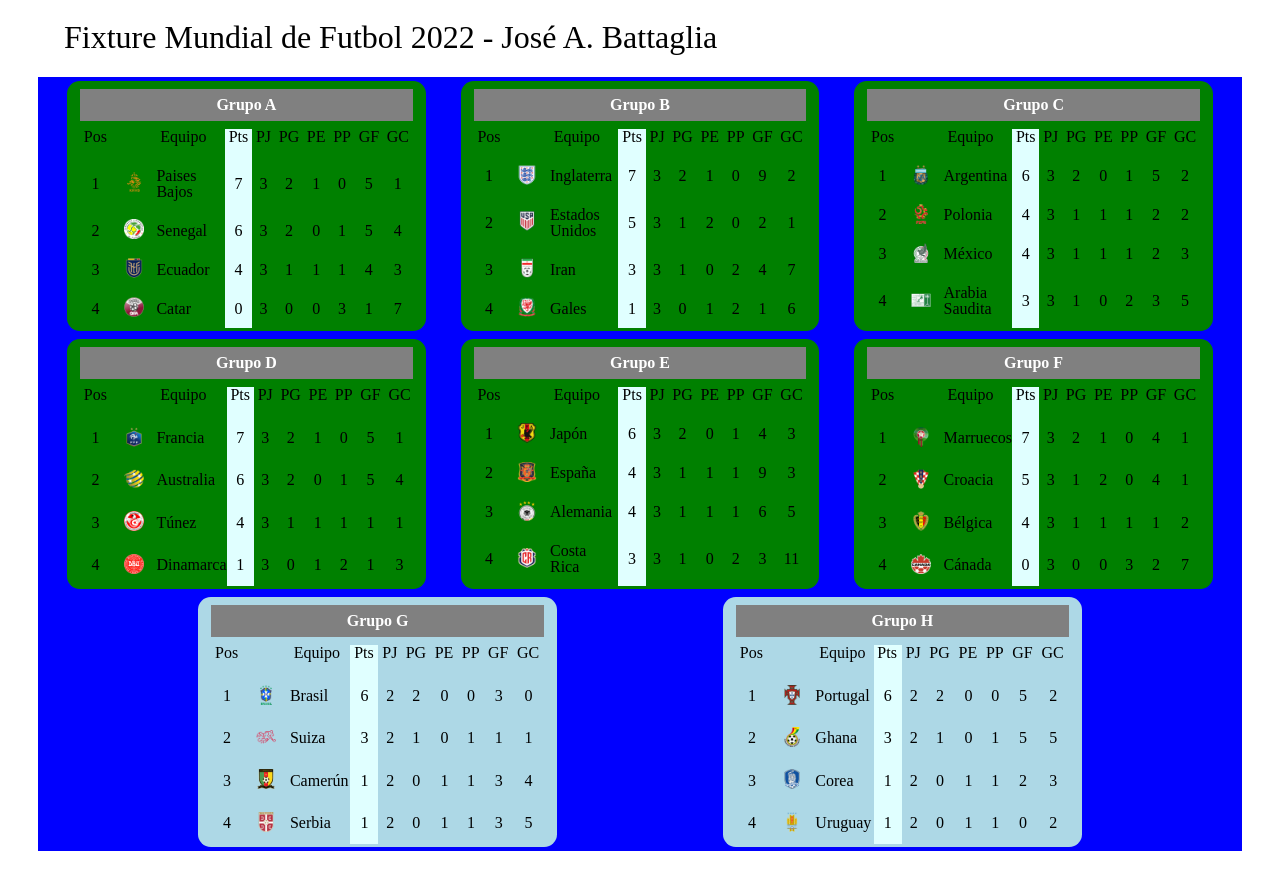
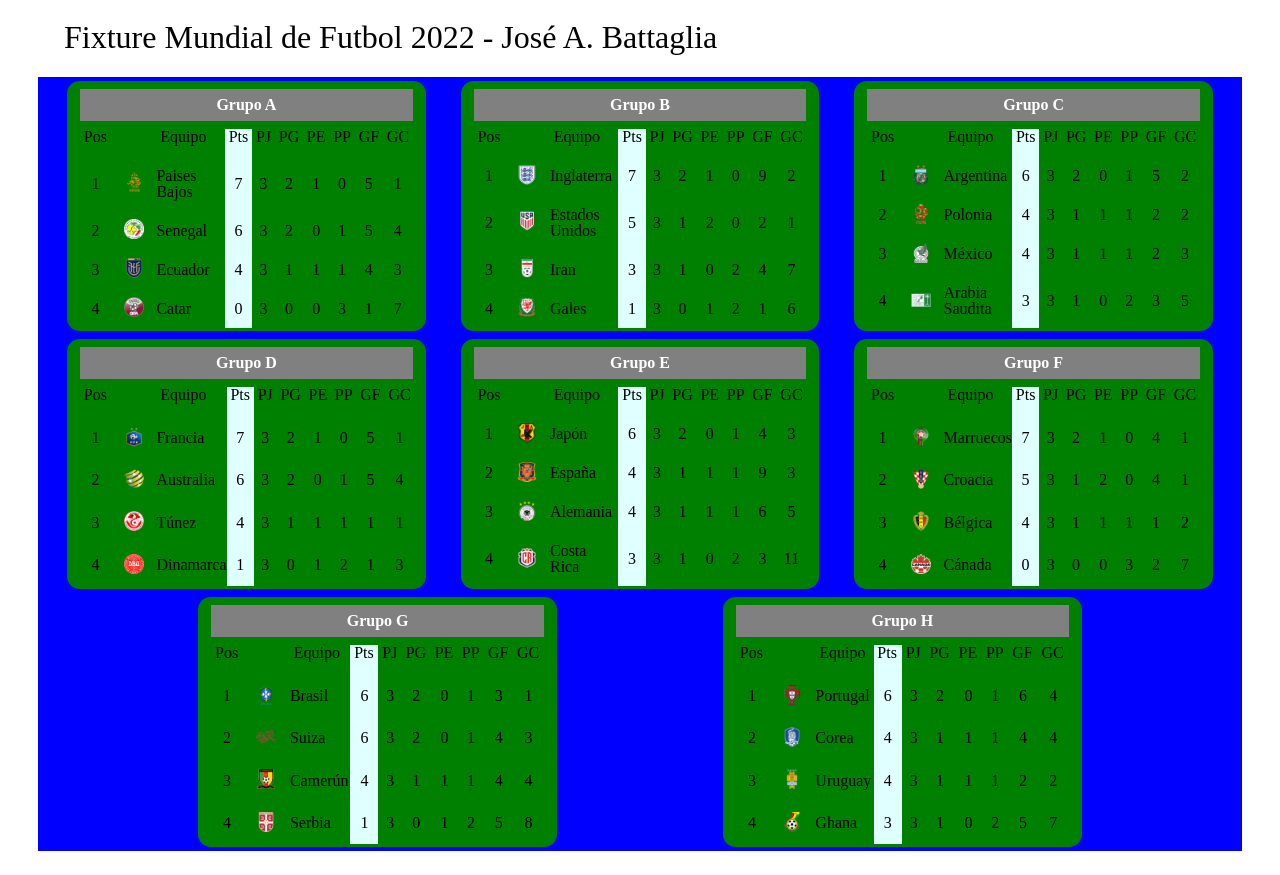
Before and after one commit to battagliajose/FixtureMundial2022, a plain HTML site: page index.html in a window 1280 px wide. Drawn offline with Linux system fonts and the light colour scheme.

Commit message:
Actualizados Grupo G y H

```diff
--- a/css/style.css
+++ b/css/style.css
@@ -20,10 +20,6 @@ header {
     padding: 1vh 1vw;
     box-sizing: border-box;
     margin: 0.5vh 0.5vw;
-}
-
-.grupo:nth-child(7), .grupo:nth-child(8){
-    background-color: lightblue;
 }
 
 .grupo__tituloGrupo {
--- a/index.html
+++ b/index.html
@@ -30,7 +30,7 @@
                         <td>GF</td>
                         <td>GC</td>
                     </tr>
-                    <tr class="grupo__pais">
+                    <tr class="grupo__pais" id="GA1">
                         <td>1</td>
                         <td><img class="grupo__pais___logo" src="./img/GA/PaisesBajos.webp" alt="logo"></td>
                         <td class="grupo__pais___nombre">Paises Bajos</td>
@@ -42,7 +42,7 @@
                         <td>5</td>
                         <td>1</td>
                     </tr>
-                    <tr class="grupo__pais">
+                    <tr class="grupo__pais" id="GA2">
                         <td>2</td>
                         <td><img class="grupo__pais___logo" src="./img/GA/Senegal.webp" alt="logo"></td>
                         <td class="grupo__pais___nombre">Senegal</td>
@@ -95,7 +95,7 @@
                         <td>GF</td>
                         <td>GC</td>
                     </tr>
-                    <tr class="grupo__pais">
+                    <tr class="grupo__pais" id="GB1">
                         <td>1</td>
                         <td><img class="grupo__pais___logo" src="./img/GB/Inglaterra.webp" alt="logo"></td>
                         <td class="grupo__pais___nombre">Inglaterra</td>
@@ -107,7 +107,7 @@
                         <td>9</td>
                         <td>2</td>
                     </tr>
-                    <tr class="grupo__pais">
+                    <tr class="grupo__pais" id="GB2">
                         <td>2</td>
                         <td><img class="grupo__pais___logo" src="./img/GB/EstadosUnidos.webp" alt="logo"></td>
                         <td class="grupo__pais___nombre">Estados Unidos</td>
@@ -160,7 +160,7 @@
                         <td>GF</td>
                         <td>GC</td>
                     </tr>
-                    <tr class="grupo__pais">
+                    <tr class="grupo__pais" id="GC1">
                         <td>1</td>
                         <td><img class="grupo__pais___logo" src="./img/GC/Argentina.webp" alt="logo"></td>
                         <td class="grupo__pais___nombre">Argentina</td>
@@ -172,7 +172,7 @@
                         <td>5</td>
                         <td>2</td>
                     </tr>
-                    <tr class="grupo__pais">
+                    <tr class="grupo__pais" id="GC2">
                         <td>2</td>
                         <td><img class="grupo__pais___logo" src="./img/GC/Polonia.webp" alt="logo"></td>
                         <td class="grupo__pais___nombre">Polonia</td>
@@ -225,7 +225,7 @@
                         <td>GF</td>
                         <td>GC</td>
                     </tr>
-                    <tr class="grupo__pais">
+                    <tr class="grupo__pais" id="GD1">
                         <td>1</td>
                         <td><img class="grupo__pais___logo" src="./img/GD/Francia.webp" alt="logo"></td>
                         <td class="grupo__pais___nombre">Francia</td>
@@ -237,7 +237,7 @@
                         <td>5</td>
                         <td>1</td>
                     </tr>
-                    <tr class="grupo__pais">
+                    <tr class="grupo__pais" id="GD2">
                         <td>2</td>
                         <td><img class="grupo__pais___logo" src="./img/GD/Australia.webp" alt="logo"></td>
                         <td class="grupo__pais___nombre">Australia</td>
@@ -290,7 +290,7 @@
                         <td>GF</td>
                         <td>GC</td>
                     </tr>
-                    <tr class="grupo__pais">
+                    <tr class="grupo__pais" id="GE1">
                         <td>1</td>
                         <td><img class="grupo__pais___logo" src="./img/GE/Japon.webp" alt="logo"></td>
                         <td class="grupo__pais___nombre">Japón</td>
@@ -302,7 +302,7 @@
                         <td>4</td>
                         <td>3</td>
                     </tr>
-                    <tr class="grupo__pais">
+                    <tr class="grupo__pais" id="GE2">
                         <td>2</td>
                         <td><img class="grupo__pais___logo" src="./img/GE/España.webp" alt="logo"></td>
                         <td class="grupo__pais___nombre">España</td>
@@ -355,7 +355,7 @@
                         <td>GF</td>
                         <td>GC</td>
                     </tr>
-                    <tr class="grupo__pais">
+                    <tr class="grupo__pais" id="GF1">
                         <td>1</td>
                         <td><img class="grupo__pais___logo" src="./img/GF/Marruecos.webp" alt="logo"></td>
                         <td class="grupo__pais___nombre">Marruecos</td>
@@ -367,7 +367,7 @@
                         <td>4</td>
                         <td>1</td>
                     </tr>
-                    <tr class="grupo__pais">
+                    <tr class="grupo__pais" id="GF2">
                         <td>2</td>
                         <td><img class="grupo__pais___logo" src="./img/GF/Croacia.webp" alt="logo"></td>
                         <td class="grupo__pais___nombre">Croacia</td>
@@ -420,40 +420,40 @@
                         <td>GF</td>
                         <td>GC</td>
                     </tr>
-                    <tr class="grupo__pais">
+                    <tr class="grupo__pais" id="GG1">
                         <td>1</td>
                         <td><img class="grupo__pais___logo" src="./img/GG/Brasil.webp" alt="logo"></td>
                         <td class="grupo__pais___nombre">Brasil</td>
                         <td>6</td>
-                        <td>2</td>
+                        <td>3</td>
                         <td>2</td>
                         <td>0</td>
-                        <td>0</td>
+                        <td>1</td>
                         <td>3</td>
-                        <td>0</td>
+                        <td>1</td>
                     </tr>
-                    <tr class="grupo__pais">
+                    <tr class="grupo__pais" id="GG2">
                         <td>2</td>
                         <td><img class="grupo__pais___logo" src="./img/GG/Suiza.webp" alt="logo"></td>
                         <td class="grupo__pais___nombre">Suiza</td>
+                        <td>6</td>
                         <td>3</td>
                         <td>2</td>
-                        <td>1</td>
                         <td>0</td>
                         <td>1</td>
-                        <td>1</td>
-                        <td>1</td>
+                        <td>4</td>
+                        <td>3</td>
                     </tr>
                     <tr class="grupo__pais">
                         <td>3</td>
                         <td><img class="grupo__pais___logo" src="./img/GG/Camerun.webp" alt="logo"></td>
                         <td class="grupo__pais___nombre">Camerún</td>
-                        <td>1</td>
-                        <td>2</td>
-                        <td>0</td>
+                        <td>4</td>
+                        <td>3</td>
                         <td>1</td>
                         <td>1</td>
-                        <td>3</td>
+                        <td>1</td>
+                        <td>4</td>
                         <td>4</td>
                     </tr>
                     <tr class="grupo__pais">
@@ -461,12 +461,12 @@
                         <td><img class="grupo__pais___logo" src="./img/GG/Serbia.webp" alt="logo"></td>
                         <td class="grupo__pais___nombre">Serbia</td>
                         <td>1</td>
-                        <td>2</td>
+                        <td>3</td>
                         <td>0</td>
                         <td>1</td>
-                        <td>1</td>
-                        <td>3</td>
+                        <td>2</td>
                         <td>5</td>
+                        <td>8</td>
                     </tr>
                 </table>
             </div>
@@ -485,53 +485,53 @@
                         <td>GF</td>
                         <td>GC</td>
                     </tr>
-                    <tr class="grupo__pais">
+                    <tr class="grupo__pais" id="GH1">
                         <td>1</td>
                         <td><img class="grupo__pais___logo" src="./img/GH/Portugal.webp" alt="logo"></td>
                         <td class="grupo__pais___nombre">Portugal</td>
                         <td>6</td>
-                        <td>2</td>
+                        <td>3</td>
                         <td>2</td>
                         <td>0</td>
-                        <td>0</td>
-                        <td>5</td>
+                        <td>1</td>
+                        <td>6</td>
+                        <td>4</td>
+                    </tr>
+                    <tr class="grupo__pais" id="GH2">
+                        <td>2</td>
+                        <td><img class="grupo__pais___logo" src="./img/GH/Corea.webp" alt="logo"></td>
+                        <td class="grupo__pais___nombre">Corea</td>
+                        <td>4</td>
+                        <td>3</td>
+                        <td>1</td>
+                        <td>1</td>
+                        <td>1</td>
+                        <td>4</td>
+                        <td>4</td>
+                    </tr>
+                    <tr class="grupo__pais">
+                        <td>3</td>
+                        <td><img class="grupo__pais___logo" src="./img/GH/Uruguay.webp" alt="logo"></td>
+                        <td class="grupo__pais___nombre">Uruguay</td>
+                        <td>4</td>
+                        <td>3</td>
+                        <td>1</td>
+                        <td>1</td>
+                        <td>1</td>
+                        <td>2</td>
                         <td>2</td>
                     </tr>
                     <tr class="grupo__pais">
-                        <td>2</td>
+                        <td>4</td>
                         <td><img class="grupo__pais___logo" src="./img/GH/Ghana.webp" alt="logo"></td>
                         <td class="grupo__pais___nombre">Ghana</td>
                         <td>3</td>
-                        <td>2</td>
-                        <td>1</td>
-                        <td>0</td>
-                        <td>1</td>
-                        <td>5</td>
-                        <td>5</td>
-                    </tr>
-                    <tr class="grupo__pais">
                         <td>3</td>
-                        <td><img class="grupo__pais___logo" src="./img/GH/Corea.webp" alt="logo"></td>
-                        <td class="grupo__pais___nombre">Corea</td>
-                        <td>1</td>
-                        <td>2</td>
-                        <td>0</td>
-                        <td>1</td>
-                        <td>1</td>
-                        <td>2</td>
-                        <td>3</td>
-                    </tr>
-                    <tr class="grupo__pais">
-                        <td>4</td>
-                        <td><img class="grupo__pais___logo" src="./img/GH/Uruguay.webp" alt="logo"></td>
-                        <td class="grupo__pais___nombre">Uruguay</td>
-                        <td>1</td>
-                        <td>2</td>
-                        <td>0</td>
-                        <td>1</td>
                         <td>1</td>
                         <td>0</td>
                         <td>2</td>
+                        <td>5</td>
+                        <td>7</td>
                     </tr>
                 </table>
             </div>
```
